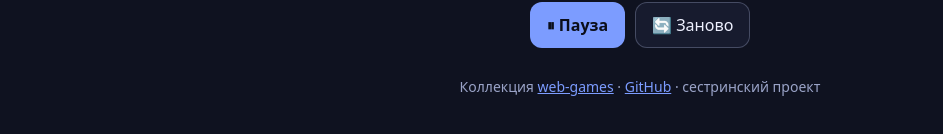
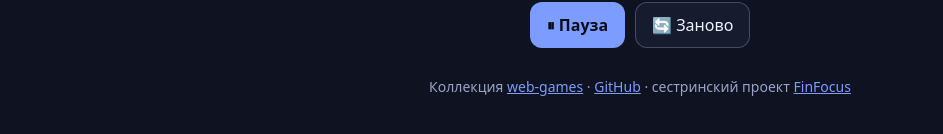
Before and after one commit to Folombas/web-games, a plain HTML site: page snake/index.html in a window 1280 px wide. Shown: the part 774-908 px from the top of the page, without its empty margins (0-943 px from the left). Drawn offline with Linux system fonts and the light colour scheme.

Commit message:
Fix: correct broken footer FinFocus link markup in snake page

```diff
--- a/snake/index.html
+++ b/snake/index.html
@@ -34,7 +34,7 @@
     </div>
 
     <footer class="app__footer">
-      <p>Коллекция <a href="../">web-games</a> · <a href="https://github.com/Folombas/web-games">GitHub</a> · сестринский проект <a href="https://github.com/FinFocus/FinFocus/FinFocus"></a></p>
+      <p>Коллекция <a href="../">web-games</a> · <a href="https://github.com/Folombas/web-games">GitHub</a> · сестринский проект <a href="https://github.com/Folombas/FinFocus">FinFocus</a></p>
     </footer>
   </main>
   <script type="module" src="game.js"></script>
```
